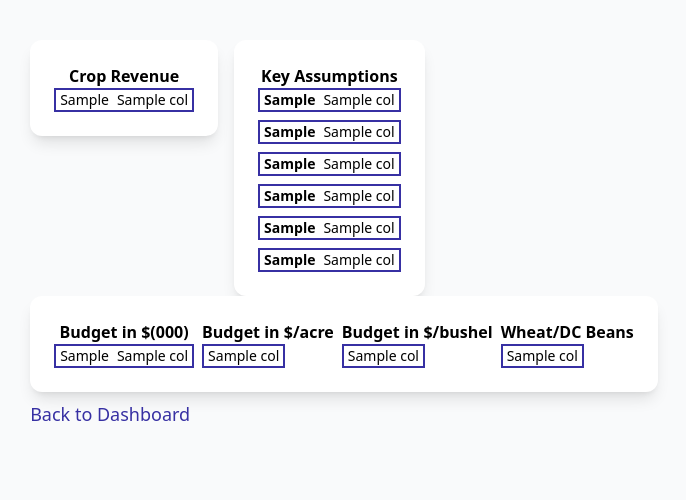
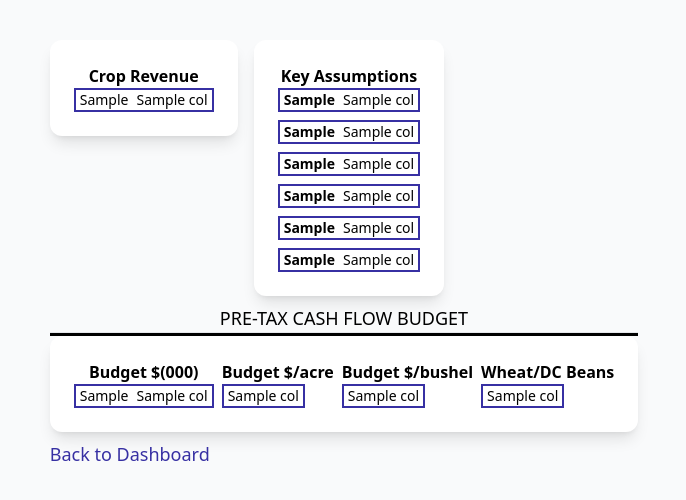
Before and after one commit to ddrake/Integrated_Farm_Budget_Tool, a Django app: template main/templates/main/detailed_budget.html in a window 1280 px wide. Shown: the part 60-560 px from the top of the page, without its empty margins (296-982 px from the left). Run offline with Django 4.2, Linux system fonts and the light colour scheme; the template is opened without the code that fills it: most values are stand-ins (such as "Sample title", 1, 10 or a date in 2020); some libraries are stand-ins or nearby versions.

Commit message:
Improve formatting on detailed budget

```diff
--- a/main/templates/main/detailed_budget.html
+++ b/main/templates/main/detailed_budget.html
@@ -33,12 +33,16 @@
                   {% if forloop.parentloop.counter0 in revfmt.bd %}
                     {% if forloop.parentloop.counter0 in revfmt.ol %}
                       <td class="px-1 py-0 text-right font-bold overline">{{col}}</td>
+                    {% elif forloop.parentloop.counter0 in revfmt.ul %}
+                      <td class="px-1 py-0 text-right font-bold underline">{{col}}</td>
                     {% else %}
                       <td class="px-1 py-0 text-right font-bold">{{col}}</td>
                     {% endif %}
                   {% else %}
                     {% if forloop.parentloop.counter0 in revfmt.ol %}
                       <td class="px-1 py-0 text-right overline">{{col}}</td>
+                    {% elif forloop.parentloop.counter0 in revfmt.ul %}
+                      <td class="px-1 py-0 text-right font-bold underline">{{col}}</td>
                     {% else %}
                       <td class="px-1 py-0 text-right">{{col}}</td>
                     {% endif %}
@@ -63,7 +67,8 @@
         <table class="text-sm table-auto border border-indigo-800 border-2 mb-2" id="yieldtbl">
           <tbody>
           {% for row in keydata.modelrun.rows %}
-            <tr>
+
+          <tr>
               <td class="px-1 py-0 text-left font-bold">{{row.0}}</td>
               {% for col in row.1 %}
                 <td class="px-1 py-0 text-right">{{col}}</td>
@@ -76,7 +81,7 @@
         <table class="text-sm table-auto border border-indigo-800 border-2 mb-2" id="yieldtbl">
           <tbody>
           {% for row in keydata.yield.rows %}
-              <tr>
+              <tr {% if forloop.first %} class="border-b border-black" {% endif %}>
               {% if forloop.counter0 == 0 %}
               <td colspan="{{keydata.yield.colspan}}"
                 class="px-1 py-0 text-center font-bold">{{row.0}}</td>
@@ -98,7 +103,7 @@
         <table class="text-sm table-auto border border-indigo-800 border-2 mb-2" id="markettbl">
           <tbody>
           {% for row in keydata.price.rows %}
-              <tr>
+              <tr {% if forloop.first %} class="border-b border-black" {% endif %}>
               {% if forloop.counter0 == 0 %}
               <td colspan="{{keydata.cropins.colspan}}"
                 class="px-1 py-0 text-center font-bold">{{row.0}}</td>
@@ -120,7 +125,7 @@
         <table class="text-sm table-auto border border-indigo-800 border-2 mb-2" id="futcontracttbl">
           <tbody>
           {% for row in keydata.futctr.rows %}
-              <tr>
+              <tr {% if forloop.first %} class="border-b border-black" {% endif %}>
               {% if forloop.counter0 == 0 %}
               <td colspan="{{keydata.futctr.colspan}}"
                 class="px-1 py-0 text-center font-bold">{{row.0}}</td>
@@ -142,7 +147,7 @@
         <table class="text-sm table-auto border border-indigo-800 border-2 mb-2" id="cropinstable">
           <tbody>
           {% for row in keydata.cropins.rows %}
-              <tr>
+              <tr {% if forloop.first %} class="border-b border-black" {% endif %}>
               {% if forloop.counter0 == 0 %}
               <td colspan="{{keydata.cropins.colspan}}"
                 class="px-1 py-0 text-center font-bold">{{row.0}}</td>
@@ -168,7 +173,7 @@
         <table class="text-sm table-auto border border-indigo-800 border-2" id="titletbl">
           <tbody>
           {% for row in keydata.title.rows %}
-              <tr>
+              <tr {% if forloop.first %} class="border-b border-black" {% endif %}>
               {% if forloop.counter0 == 0 %}
               <td colspan="{{keydata.title.colspan}}"
                 class="px-1 py-0 text-center font-bold">{{row.0}}</td>
@@ -193,6 +198,10 @@
     </div> <!-- end key data block -->
   </div> <!-- end top block with revenue and key data -->
 
+  <div class="text-lg mt-2 text-center w-full">
+    <p>PRE-TAX CASH FLOW BUDGET</p>
+    <hr class="bg-black h-1">
+  </div>
   <div class="flex flex-col"> <!-- main budget block -->
     <div class="p-6 max-w-med mx-auto bg-white rounded-xl shadow-lg flex items-center space-x-2">
       {% if tables == None %}
@@ -204,7 +213,7 @@
       </div>
       {% else %}
       <div class="shrink-0">
-        <p class="font-bold text-center">Budget in $(000)</p>
+        <p class="font-bold text-center">Budget $(000)</p>
       <table class="text-sm table-auto border border-indigo-800 border-2" id="kdtable">
         <tbody>
         {% for row in tables.kd %}
@@ -235,7 +244,7 @@
       </table>
       </div>
       <div class="shrink-0">
-        <p class="font-bold text-center" >Budget in $/acre</p>
+        <p class="font-bold text-center" >Budget $/acre</p>
       <table class="text-sm table-auto border border-indigo-800 border-2" id="patable">
         <tbody>
         {% for row in tables.pa %}
@@ -253,7 +262,7 @@
       </table>
       </div>
       <div class="shrink-0">
-        <p class="font-bold text-center">Budget in $/bushel</p>
+        <p class="font-bold text-center">Budget $/bushel</p>
       <table class="text-sm table-auto border border-indigo-800 border-2" id="pbtable">
         <tbody>
         {% for row in tables.pb %}
```
Also changed, not shown: main/models/budget_table.py (+6 -5 lines).
